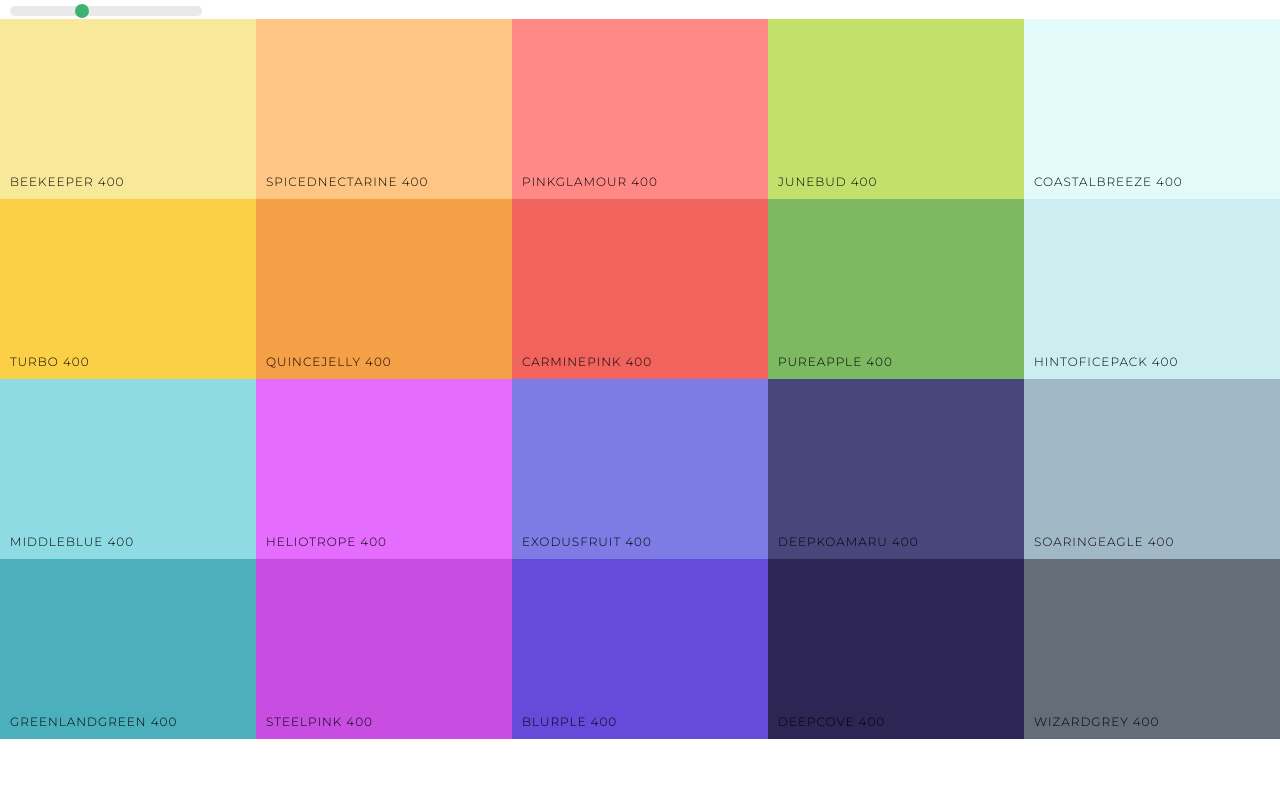
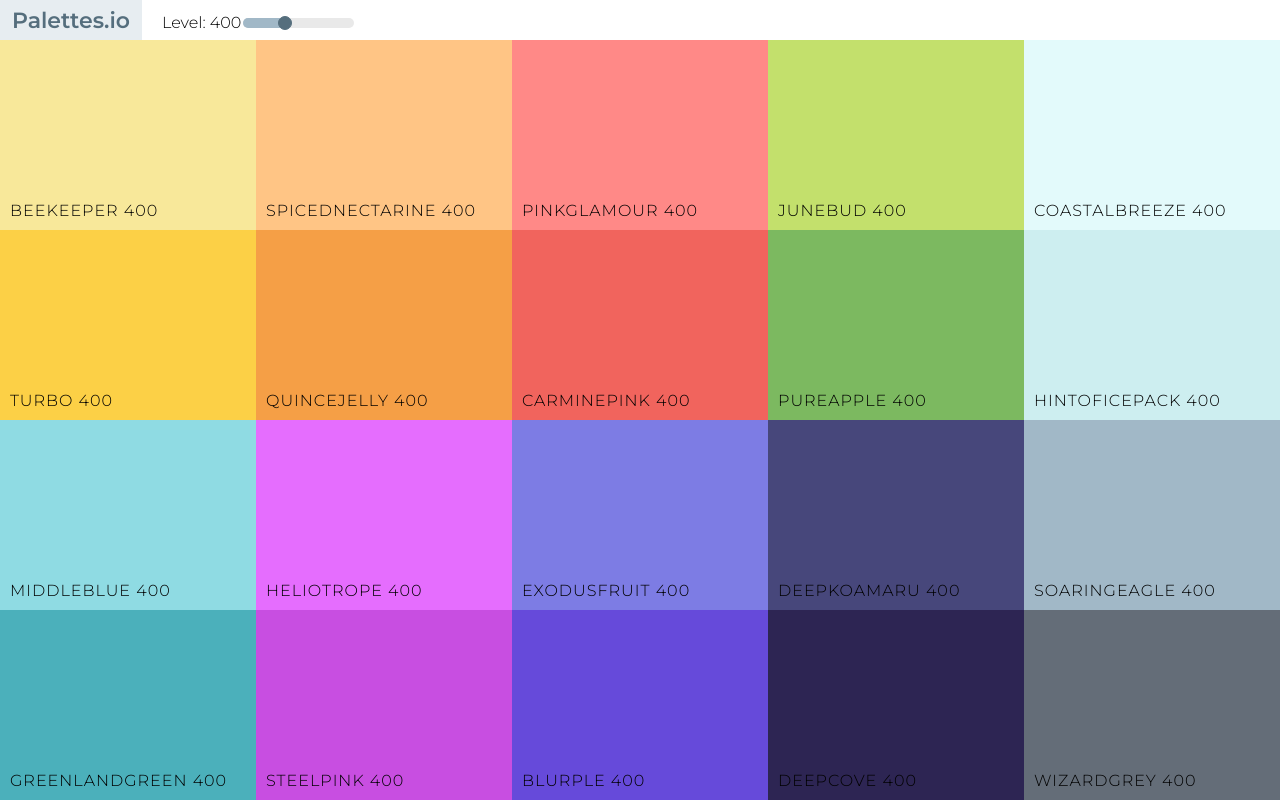
Before and after one commit to v-poghosyan/palettes, a React (Create React App) app: page / in a window 1280 px wide. Built offline with nearby package versions, Linux system fonts and the light colour scheme.

Commit message:
Added navbar

```diff
--- a/src/ColorBox.css
+++ b/src/ColorBox.css
@@ -53,7 +53,7 @@
   color: black;
   letter-spacing: 1px;
   text-transform: uppercase;
-  font-size: 0.75rem;
+  font-size: 1rem;
 }
 
 .CB-see-more {
--- /dev/null
+++ b/src/Navbar.css
@@ -0,0 +1,53 @@
+.Navbar {
+  display: flex;
+  align-items: center;
+  flex-direction: row;
+  justify-content: flex-start;
+  height: 5%;
+}
+
+.Navbar-logo {
+  display: flex;
+  align-items: center;
+  margin-right: 10px;
+  padding: 0 12px;
+  font-size: 22px;
+  background-color: #e7edf1;
+  font-family: 'Montserrat', sans-serif;
+  font-weight: 700;
+  height: 100%;
+}
+
+.Navbar-logo a {
+  text-decoration: none;
+  color: #556e7d;
+}
+
+.Slider-wrapper {
+  width: 15%;
+  margin: 0 10px;
+  display: flex;
+  flex-direction: row;
+  align-items: center;
+}
+
+.Slider-wrapper span {
+  display: flex;
+  margin-top: 5px;
+  width: 140px;
+  font-size: 1rem;
+}
+
+.Slider {
+  display: flex;
+}
+
+/* Classes in rc-slider library */
+.rc-slider-track {
+  background-color: #a1b8c7;
+  height: 10px;
+}
+
+.rc-slider-rail {
+  height: 10px;
+}
--- /dev/null
+++ b/src/Navbar.js
@@ -0,0 +1,41 @@
+import React, { Component } from 'react';
+import Slider from 'rc-slider';
+import 'rc-slider/assets/index.css';
+import './Navbar.css';
+
+class Navbar extends Component {
+
+  render () {
+
+    const {sliderValue, changeLevel} = this.props; /* Extracting the props */
+
+    return(
+      <nav className="Navbar">
+        <div className="Navbar-logo">
+          <a href="/">Palettes.io</a>
+        </div>
+        <div className="Slider-wrapper">
+          <span>Level: {sliderValue}</span>
+          <Slider
+            className = "Slider"
+            defaultValue={sliderValue}
+            min={100}
+            max={900}
+            step={100}
+            onAfterChange={changeLevel}
+            handleStyle={[{ /* Using this prop instead of simply selecting in CSS because of elusive :hover, :active, :focus, etc pseudo-classes */
+              backgroundColor: '#556e7d',
+              outline: 'none',
+              border: '1px solid #556e7d',
+              marginTop: '-2px',
+              boxShadow: 'none'}]}
+          />
+        </div>
+      </nav>
+    );
+
+  }
+
+}
+
+export default Navbar;
--- a/src/Palette.css
+++ b/src/Palette.css
@@ -4,20 +4,5 @@
 }
 
 .Pal-colors {
-  height: 90%;
+  height: 95%;
 }
-
-.Slider-wrapper {
-  width: 15%;
-  margin: 0 10px;
-  display: inline-block;
-}
-
-/* Classes in rc-slider library */
-.rc-slider-track {
-  background-color: transparent;
-}
-
-.rc-slider-rail {
-  height: 10px;
-}
--- a/src/Palette.js
+++ b/src/Palette.js
@@ -1,7 +1,6 @@
 import React, { Component } from 'react';
 import ColorBox from './ColorBox';
-import Slider from 'rc-slider';
-import 'rc-slider/assets/index.css';
+import Navbar from './Navbar';
 import './Palette.css'; /* Load this stylesheet before that if rc-slider to overwrite its styling */
 
 class Palette extends Component {
@@ -26,21 +25,7 @@ class Palette extends Component {
 
     return (
       <div className="Palette">
-        <div className="Slider-wrapper">
-          <Slider
-            defaultValue={this.state.sliderValue}
-            min={100}
-            max={900}
-            step={100}
-            onAfterChange={this.changeLevel}
-            handleStyle={[{ /* Using this prop instead of simply selecting in CSS because of elusive :hover, :active, :focus, etc pseudo-classes */
-              backgroundColor: 'mediumseagreen',
-              outline: 'none',
-              border: 'none',
-              marginTop: '-2px',
-              boxShadow: 'none'}]}
-          />
-        </div>
+        <Navbar sliderValue={sliderValue} changeLevel={this.changeLevel}/>
         {/* Navbar */}
         <div className="Pal-colors">{colorBoxes}</div>
         {/* Footer */}
--- a/src/index.css
+++ b/src/index.css
@@ -9,6 +9,11 @@ html, body, div, span, applet, object, iframe, h1, h2, h3, h4, h5, h6, p, blockq
   background: transparent;
 }
 
+/* Gets rid of scrollbars */
+html, body, .App {
+  overflow: hidden;
+}
+
 /* Global font */
 .App {
   font-family: 'Montserrat', sans-serif;
```
